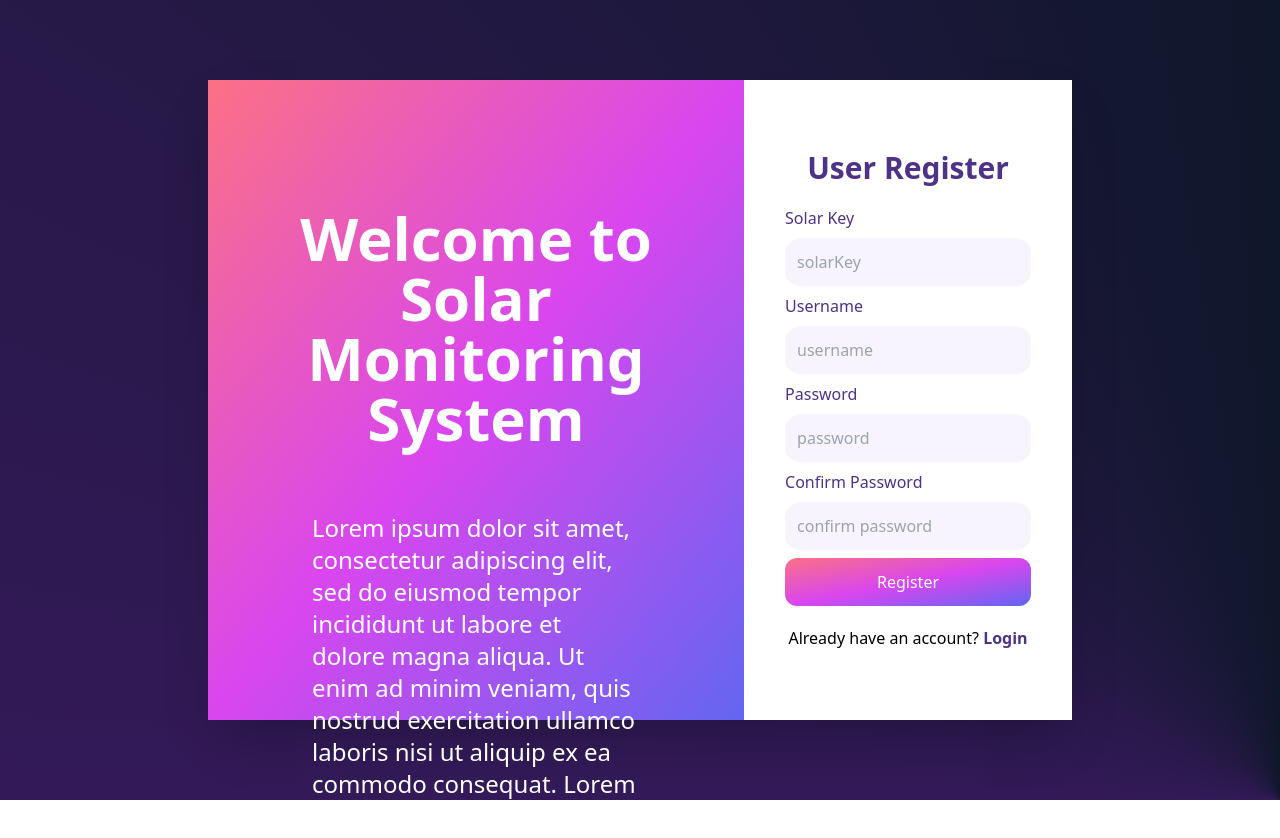
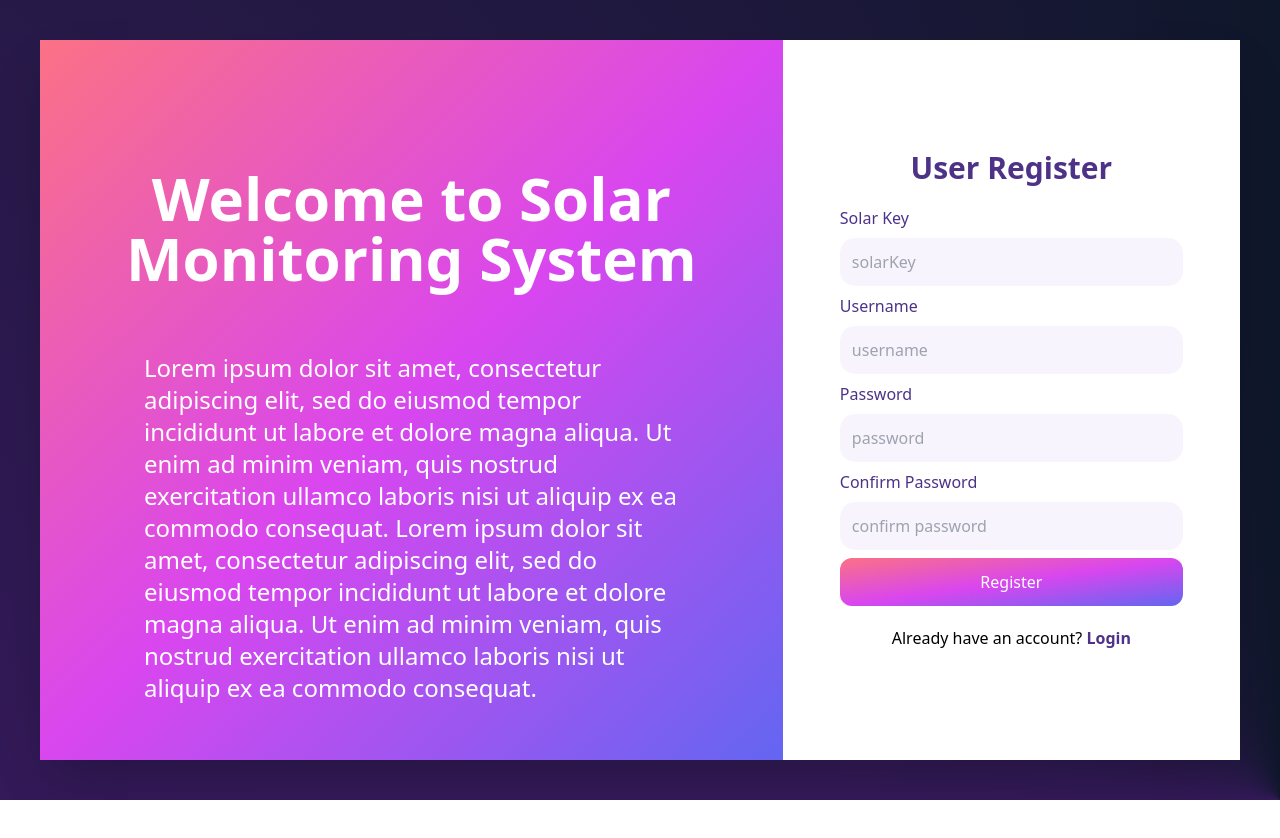
Before and after one commit to os-hi/solarmonitoringsystem, a Vue app: page /register in a window 1280 px wide. Shown: the top 838 px of the page. After the commit the page ends 800 px from the top, so only its background shows below. Built offline with nearby package versions, Linux system fonts and the light colour scheme.

Commit message:
minor adjustments

```diff
--- a/src/components/Home.vue
+++ b/src/components/Home.vue
@@ -1,5 +1,5 @@
 <template>
-    <div class="container flex flex-col w-full lg:w-4/6 items-center text-center p-5 xl:p-16 bg-gradient-to-br from-rose-400 via-fuchsia-500 to-indigo-500">
+    <div class="flex flex-col w-full xl:w-4/6 items-center text-center p-5 xl:p-16 bg-gradient-to-br from-rose-400 via-fuchsia-500 to-indigo-500">
         <h1 class="text-4xl lg:text-5xl xl:text-6xl text-white my-16 font-bold">Welcome to Solar Monitoring System</h1>
         <p class="hidden lg:block text-2xl text-white text-left mx-10">
             Lorem ipsum dolor sit amet, consectetur adipiscing elit, sed do eiusmod tempor incididunt ut labore et dolore magna aliqua. Ut enim ad minim veniam, quis nostrud exercitation ullamco laboris nisi ut aliquip ex ea commodo consequat.
@@ -7,8 +7,3 @@
         </p>
     </div>
 </template>
-<!-- <style scoped>
-.container{
-    background-image: linear-gradient(to left top, #de91eb, #d178eb, #c15eeb, #ae43ed, #9624ef);
-}
-</style> -->
--- a/src/views/LoginView.vue
+++ b/src/views/LoginView.vue
@@ -3,7 +3,7 @@
   import Home from '../components/Home.vue'
 </script>
 <template>
-  <div class="flex justify-center items-center w-screen h-screen py-5 px-10 lg:py-10 xl:py-20 xl:px-52 bg-[conic-gradient(at_bottom_right,_var(--tw-gradient-stops))] from-slate-900 via-purple-900 to-slate-900">
+  <div class="flex justify-center items-center w-screen h-screen py-5 px-10 lg:py-10 2xl:py-20 2xl:px-52 bg-[conic-gradient(at_bottom_right,_var(--tw-gradient-stops))] from-slate-900 via-purple-900 to-slate-900">
     <div class="w-full h-full flex flex-col lg:flex-row shadow-2xl">
       <Home/>
       <Login />
--- a/src/views/RegisterView.vue
+++ b/src/views/RegisterView.vue
@@ -3,7 +3,7 @@
   import Home from '../components/Home.vue'
 </script>
 <template>
-  <div class="flex justify-center items-center w-screen h-screen py-5 px-10 lg:py-10 xl:py-20 xl:px-52 bg-[conic-gradient(at_bottom_right,_var(--tw-gradient-stops))] from-slate-900 via-purple-900 to-slate-900">
+  <div class="flex justify-center items-center w-screen h-screen py-5 px-10 lg:py-10 2xl:py-20 2xl:px-52 bg-[conic-gradient(at_bottom_right,_var(--tw-gradient-stops))] from-slate-900 via-purple-900 to-slate-900">
     <div class="w-full h-full flex flex-col lg:flex-row shadow-2xl">
       <Home/>
       <Register />
```
